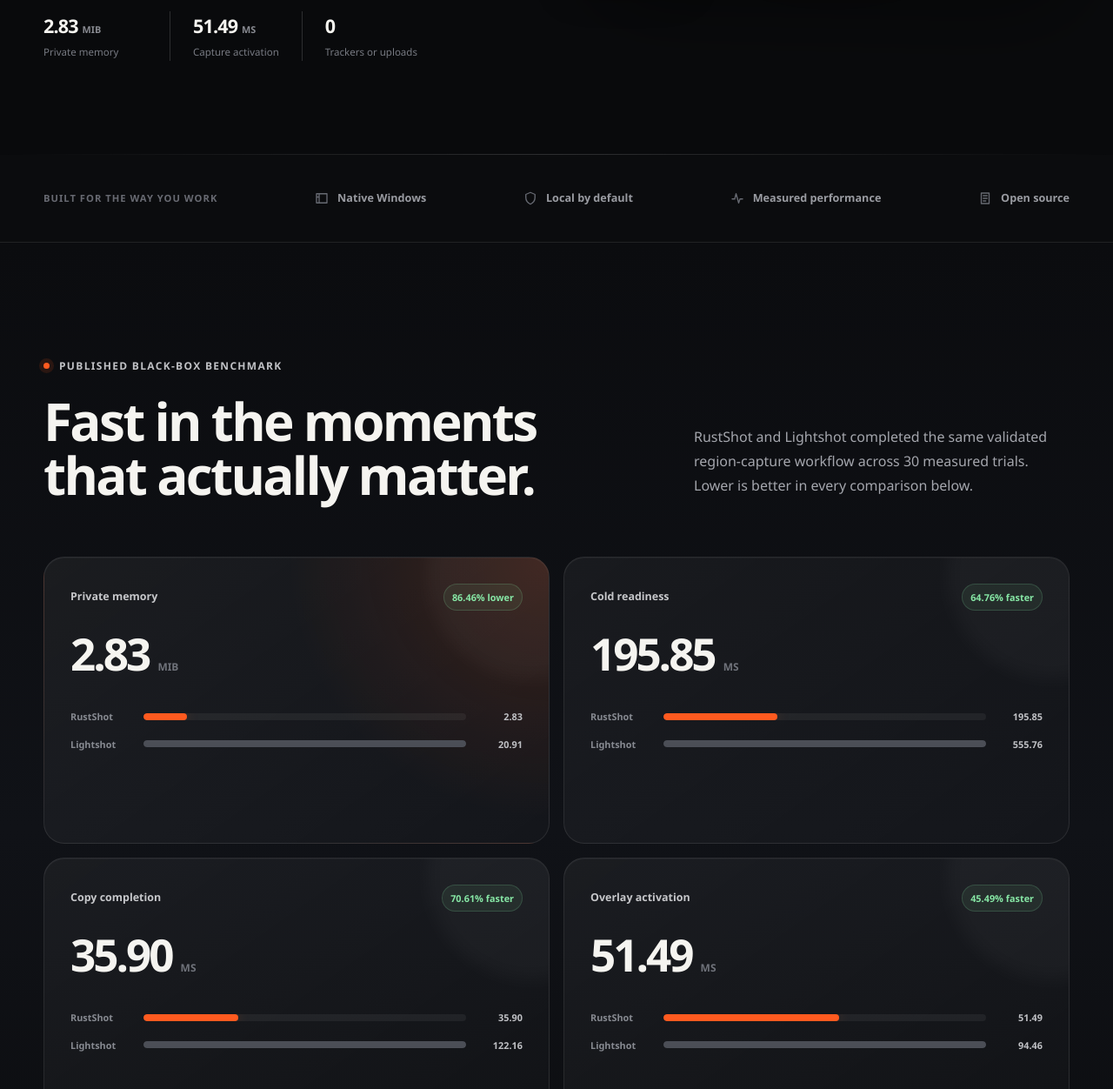
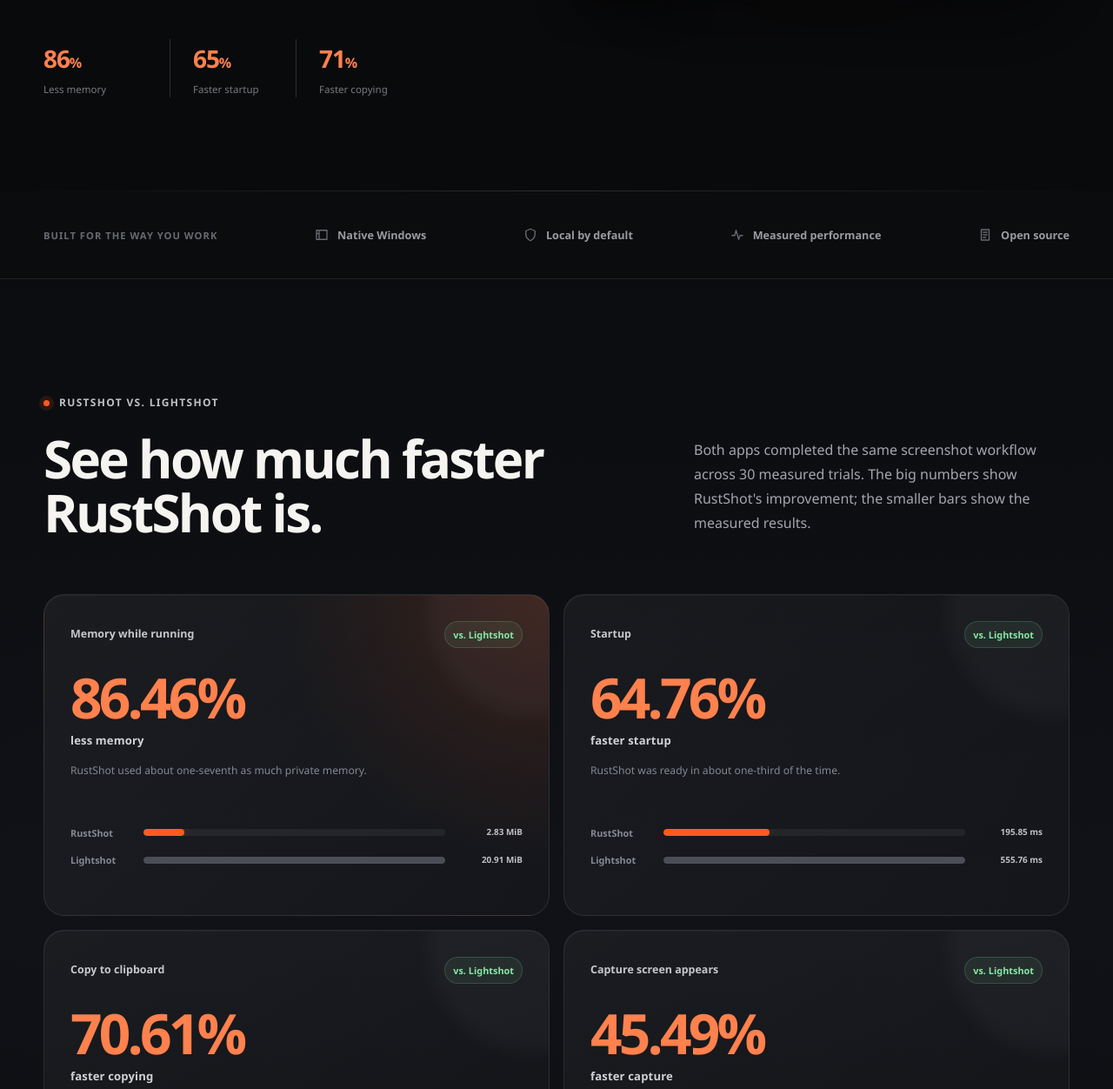
Before and after one commit to CodyKoInABox/rustshot, a plain HTML site: page docs/index.html in a window 1280 px wide. Shown: the part 875-2127 px from the top of the page at 87% size. Drawn offline with Linux system fonts and the light colour scheme.

Commit message:
new website

```diff
--- a/docs/index.html
+++ b/docs/index.html
@@ -6,12 +6,12 @@
     <meta name="theme-color" content="#0b0c0e">
     <meta
       name="description"
-      content="RustShot is a fast, lightweight screenshot and annotation tool for Windows. Capture, edit, redact, and export without a browser runtime or telemetry."
+      content="RustShot is a fast screenshot tool for Windows. In a published comparison with Lightshot, it used 86% less memory and opened capture 45% faster."
     >
     <meta property="og:title" content="RustShot — Capture at the speed of thought">
     <meta
       property="og:description"
-      content="A fast, lightweight, native screenshot and annotation tool for Windows."
+      content="Use 86% less memory, start 65% faster, and copy screenshots 71% faster than Lightshot in our published comparison."
     >
     <meta property="og:type" content="website">
     <meta property="og:url" content="https://codykoinabox.github.io/rustshot/">
@@ -61,8 +61,8 @@
             <div class="eyebrow"><span></span> Native screenshot tool for Windows</div>
             <h1>Capture at the<br><em>speed of thought.</em></h1>
             <p class="hero-lede">
-              RustShot is a fast, lightweight screenshot and annotation tool that stays out of
-              your way—until the instant you need it.
+              In our published comparison with Lightshot, RustShot used 86% less memory, started
+              65% faster, and copied screenshots 71% faster.
             </p>
             <div class="hero-actions">
               <a class="button button-primary" href="https://github.com/CodyKoInABox/rustshot/releases">
@@ -78,16 +78,16 @@
 
             <dl class="hero-stats" aria-label="RustShot benchmark highlights">
               <div>
-                <dt>2.83 <span>MiB</span></dt>
-                <dd>Private memory</dd>
+                <dt>86<span>%</span></dt>
+                <dd>Less memory</dd>
               </div>
               <div>
-                <dt>51.49 <span>ms</span></dt>
-                <dd>Capture activation</dd>
+                <dt>65<span>%</span></dt>
+                <dd>Faster startup</dd>
               </div>
               <div>
-                <dt>0</dt>
-                <dd>Trackers or uploads</dd>
+                <dt>71<span>%</span></dt>
+                <dd>Faster copying</dd>
               </div>
             </dl>
           </div>
@@ -117,7 +117,7 @@
                     <path d="M20 96C63 92 102 66 143 29"/>
                     <path d="m121 27 25-1-4 24"/>
                   </svg>
-                  <div class="callout">Ready in 51 ms</div>
+                  <div class="callout">45% faster capture</div>
                 </div>
                 <div class="editor-toolbar" aria-hidden="true">
                   <span class="tool active"><svg viewBox="0 0 24 24"><path d="m4 20 4-1 11-11-3-3L5 16l-1 4Z"/></svg></span>
@@ -150,61 +150,65 @@
         <div class="shell">
           <div class="section-heading" data-reveal>
             <div>
-              <div class="eyebrow"><span></span> Published black-box benchmark</div>
-              <h2>Fast in the moments<br>that actually matter.</h2>
+              <div class="eyebrow"><span></span> RustShot vs. Lightshot</div>
+              <h2>See how much faster<br>RustShot is.</h2>
             </div>
             <p>
-              RustShot and Lightshot completed the same validated region-capture workflow across
-              30 measured trials. Lower is better in every comparison below.
+              Both apps completed the same screenshot workflow across 30 measured trials. The big
+              numbers show RustShot's improvement; the smaller bars show the measured results.
             </p>
           </div>
 
           <div class="benchmark-grid">
             <article class="benchmark-card benchmark-featured" data-reveal>
               <div class="benchmark-topline">
-                <span>Private memory</span>
-                <strong>86.46% lower</strong>
+                <span>Memory while running</span>
+                <strong>vs. Lightshot</strong>
               </div>
-              <div class="metric-value">2.83 <small>MiB</small></div>
+              <div class="metric-value">86.46% <small>less memory</small></div>
+              <p class="metric-explainer">RustShot used about one-seventh as much private memory.</p>
               <div class="bar-pair" aria-label="Private memory: RustShot 2.83 MiB, Lightshot 20.91 MiB">
-                <div class="bar-row rustshot"><span>RustShot</span><div><i style="--bar: 13.54%"></i></div><b>2.83</b></div>
-                <div class="bar-row competitor"><span>Lightshot</span><div><i style="--bar: 100%"></i></div><b>20.91</b></div>
+                <div class="bar-row rustshot"><span>RustShot</span><div><i style="--bar: 13.54%"></i></div><b>2.83 MiB</b></div>
+                <div class="bar-row competitor"><span>Lightshot</span><div><i style="--bar: 100%"></i></div><b>20.91 MiB</b></div>
               </div>
             </article>
 
             <article class="benchmark-card" data-reveal data-delay="1">
               <div class="benchmark-topline">
-                <span>Cold readiness</span>
-                <strong>64.76% faster</strong>
+                <span>Startup</span>
+                <strong>vs. Lightshot</strong>
               </div>
-              <div class="metric-value">195.85 <small>ms</small></div>
+              <div class="metric-value">64.76% <small>faster startup</small></div>
+              <p class="metric-explainer">RustShot was ready in about one-third of the time.</p>
               <div class="bar-pair" aria-label="Cold readiness: RustShot 195.85 milliseconds, Lightshot 555.76 milliseconds">
-                <div class="bar-row rustshot"><span>RustShot</span><div><i style="--bar: 35.24%"></i></div><b>195.85</b></div>
-                <div class="bar-row competitor"><span>Lightshot</span><div><i style="--bar: 100%"></i></div><b>555.76</b></div>
+                <div class="bar-row rustshot"><span>RustShot</span><div><i style="--bar: 35.24%"></i></div><b>195.85 ms</b></div>
+                <div class="bar-row competitor"><span>Lightshot</span><div><i style="--bar: 100%"></i></div><b>555.76 ms</b></div>
               </div>
             </article>
 
             <article class="benchmark-card" data-reveal>
               <div class="benchmark-topline">
-                <span>Copy completion</span>
-                <strong>70.61% faster</strong>
+                <span>Copy to clipboard</span>
+                <strong>vs. Lightshot</strong>
               </div>
-              <div class="metric-value">35.90 <small>ms</small></div>
+              <div class="metric-value">70.61% <small>faster copying</small></div>
+              <p class="metric-explainer">Your screenshot reaches the clipboard in less than one-third of the time.</p>
               <div class="bar-pair" aria-label="Copy completion: RustShot 35.90 milliseconds, Lightshot 122.16 milliseconds">
-                <div class="bar-row rustshot"><span>RustShot</span><div><i style="--bar: 29.39%"></i></div><b>35.90</b></div>
-                <div class="bar-row competitor"><span>Lightshot</span><div><i style="--bar: 100%"></i></div><b>122.16</b></div>
+                <div class="bar-row rustshot"><span>RustShot</span><div><i style="--bar: 29.39%"></i></div><b>35.90 ms</b></div>
+                <div class="bar-row competitor"><span>Lightshot</span><div><i style="--bar: 100%"></i></div><b>122.16 ms</b></div>
               </div>
             </article>
 
             <article class="benchmark-card" data-reveal data-delay="1">
               <div class="benchmark-topline">
-                <span>Overlay activation</span>
-                <strong>45.49% faster</strong>
+                <span>Capture screen appears</span>
+                <strong>vs. Lightshot</strong>
               </div>
-              <div class="metric-value">51.49 <small>ms</small></div>
+              <div class="metric-value">45.49% <small>faster capture</small></div>
+              <p class="metric-explainer">The capture screen appeared in just over half the time.</p>
               <div class="bar-pair" aria-label="Overlay activation: RustShot 51.49 milliseconds, Lightshot 94.46 milliseconds">
-                <div class="bar-row rustshot"><span>RustShot</span><div><i style="--bar: 54.51%"></i></div><b>51.49</b></div>
-                <div class="bar-row competitor"><span>Lightshot</span><div><i style="--bar: 100%"></i></div><b>94.46</b></div>
+                <div class="bar-row rustshot"><span>RustShot</span><div><i style="--bar: 54.51%"></i></div><b>51.49 ms</b></div>
+                <div class="bar-row competitor"><span>Lightshot</span><div><i style="--bar: 100%"></i></div><b>94.46 ms</b></div>
               </div>
             </article>
           </div>
--- a/docs/styles.css
+++ b/docs/styles.css
@@ -395,14 +395,15 @@
 
 .hero-stats dt {
   margin-bottom: 4px;
-  font-size: 1.35rem;
+  color: var(--orange-light);
+  font-size: 1.75rem;
   font-weight: 700;
   letter-spacing: -0.04em;
 }
 
 .hero-stats dt span {
-  color: #888a91;
-  font-size: 0.68rem;
+  color: var(--orange-light);
+  font-size: 1rem;
   font-weight: 650;
   letter-spacing: 0;
   text-transform: uppercase;
@@ -780,7 +781,7 @@
 .benchmark-card {
   position: relative;
   overflow: hidden;
-  min-height: 330px;
+  min-height: 370px;
   padding: 30px;
   border: 1px solid var(--line);
   border-radius: var(--radius);
@@ -826,19 +827,30 @@
 }
 
 .metric-value {
-  margin: 24px 0 38px;
-  font-size: clamp(2.3rem, 4vw, 3.6rem);
+  margin: 25px 0 0;
+  color: var(--orange-light);
+  font-size: clamp(3rem, 5vw, 4.7rem);
   font-weight: 680;
   letter-spacing: -0.06em;
   line-height: 1;
 }
 
 .metric-value small {
-  color: #6f727a;
-  font-size: 0.75rem;
+  display: block;
+  margin-top: 10px;
+  color: #d0d1d4;
+  font-size: 0.82rem;
   font-weight: 650;
-  letter-spacing: 0;
-  text-transform: uppercase;
+  letter-spacing: 0.01em;
+  line-height: 1.2;
+}
+
+.metric-explainer {
+  min-height: 45px;
+  margin: 17px 0 27px;
+  color: #858890;
+  font-size: 0.76rem;
+  line-height: 1.55;
 }
 
 .bar-pair {
@@ -849,7 +861,7 @@
 
 .bar-row {
   display: grid;
-  grid-template-columns: 73px minmax(0, 1fr) 54px;
+  grid-template-columns: 73px minmax(0, 1fr) 78px;
   align-items: center;
   gap: 11px;
   color: #868990;
@@ -875,7 +887,9 @@
 
 .bar-row b {
   color: #bfc0c4;
+  font-size: 0.62rem;
   font-variant-numeric: tabular-nums;
+  white-space: nowrap;
   text-align: right;
 }
 
@@ -1714,9 +1728,9 @@
   .hero-lede { font-size: 1rem; }
   .hero-actions { flex-direction: column; }
   .hero-actions .button { width: 100%; }
-  .hero-stats { margin-top: 48px; flex-wrap: wrap; gap: 20px 0; }
-  .hero-stats > div { min-width: 50%; padding-inline: 16px; }
-  .hero-stats > div:nth-child(3) { padding-left: 0; border-left: 0; }
+  .hero-stats { margin-top: 48px; flex-wrap: nowrap; }
+  .hero-stats > div { width: 33.333%; min-width: 0; padding-inline: 12px; }
+  .hero-stats > div:nth-child(3) { padding-left: 12px; border-left: 1px solid var(--line-strong); }
   .hero-product { width: 100%; padding-inline: 2px; }
   .app-window { transform: none; }
   .capture-canvas { height: 360px; }
@@ -1728,10 +1742,10 @@
   .trust-row { justify-content: flex-start; }
   .trust-row span { width: calc(50% - 12px); }
   .section-heading { margin-bottom: 42px; gap: 20px; }
-  .benchmark-card { min-height: 310px; padding: 24px 20px; }
+  .benchmark-card { min-height: 350px; padding: 24px 20px; }
   .benchmark-topline { align-items: flex-start; flex-direction: column; gap: 8px; }
-  .metric-value { margin-block: 23px 32px; }
-  .bar-row { grid-template-columns: 60px minmax(0, 1fr) 47px; gap: 8px; }
+  .metric-value { margin-top: 23px; }
+  .bar-row { grid-template-columns: 60px minmax(0, 1fr) 72px; gap: 8px; }
   .benchmark-note { padding: 22px; }
   .workflow-steps article { padding: 25px; }
   .bento-card { min-height: 420px; padding: 28px 24px; }
```
